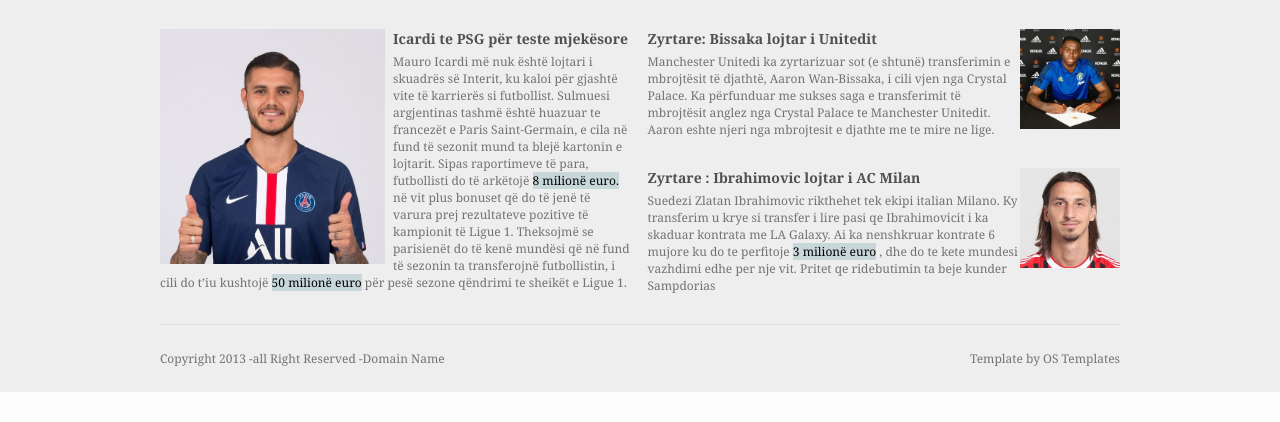
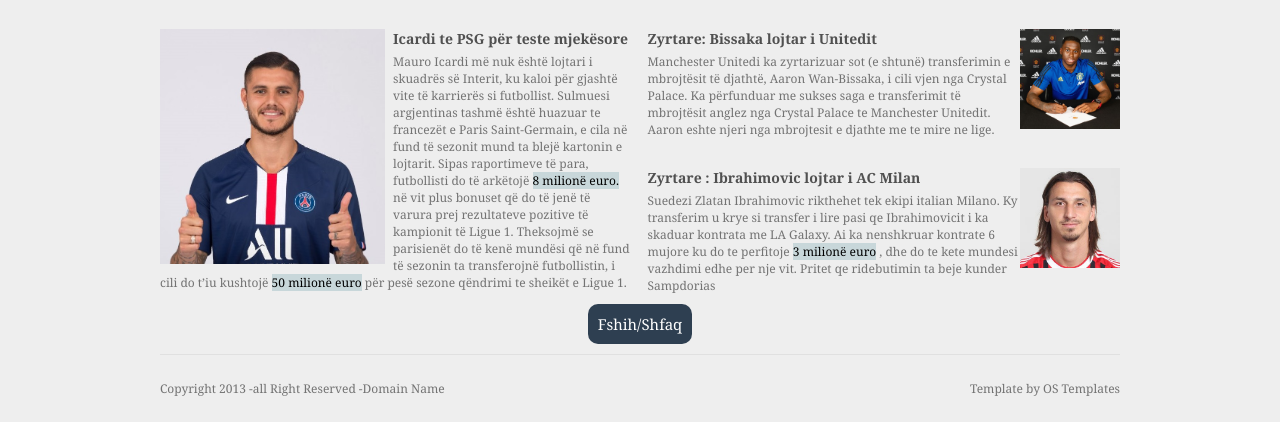
Before and after one commit to betimtasholli/INT19_20_Gr4, a PHP site: page /Transfere.html in a window 1280 px wide. Shown: the part 1439-1861 px from the top of the page. Before the commit the page ends 1831 px from the top, so only its background shows below. Run offline with PHP 8.4, Linux system fonts and the light colour scheme.

Commit message:
Hide/Show

```diff
--- a/Transfere.html
+++ b/Transfere.html
@@ -221,7 +221,7 @@
 
 
 
-<div class="footer">
+<div id="footer">
  <div class="container">
   <div class="slider-block">
     <div class="footerLeft">
@@ -256,11 +256,30 @@
         <h3 class="footerText"> Suedezi Zlatan Ibrahimovic rikthehet tek ekipi italian Milano. Ky transferim u krye si transfer i lire pasi qe Ibrahimovicit i ka skaduar kontrata me LA Galaxy. Ai ka nenshkruar kontrate 6 mujore ku do te perfitoje <mark style="background-color: #C8D7DA  ;">3 milion&euml; euro</mark> , dhe do te kete mundesi vazhdimi edhe per nje vit. Pritet qe ridebutimin ta beje kunder Sampdorias</h3>
 
       </div>
-
     </div>
 </div>
 </div>
 </div>
+
+<div class="toggleButton">
+  <div class="container">
+    <button id="footerToggle">Fshih/Shfaq</button>
+  </div>
+</div>
+
+<script
+src="https://code.jquery.com/jquery-3.4.1.min.js"
+integrity="sha256-CSXorXvZcTkaix6Yvo6HppcZGetbYMGWSFlBw8HfCJo="
+crossorigin="anonymous">
+</script>
+<script >
+$(document).ready(function(){
+$("#footerToggle").click(function(){
+$("#footer").toggle();
+});
+});
+</script>
+
 
 <button onclick="shkoLart()" id="butoni" title="Kthehu lart">Kthehu lart</button>
 
--- a/bundensliga.html
+++ b/bundensliga.html
@@ -288,7 +288,7 @@
           <td width="100" align="center">17</td>
         </tr>
         <tr class="bottomBorder" bgcolor="#fff" height="30">
-          <td width="32" align="center" style= " background-color:#bd0000; color:#fff;">18.</td>
+          <td width="32" align="center" style= " background-color:#bd0000; color:#fff;">16.</td>
           <td width="70" align="center"><img src="images/dusseldorf.png" width="25px" height="25px"/></td>
           <td width="500" align="left">Dusseldorf</td>
           <td width="100" align="center">17</td>
@@ -299,7 +299,7 @@
           <td width="100" align="center">15</td>
         </tr>
         <tr class="bottomBorder" bgcolor="#fff" height="30">
-          <td width="32" align="center" style= " background-color:#bd0000; color:#fff;">19.</td>
+          <td width="32" align="center" style= " background-color:#bd0000; color:#fff;">17.</td>
           <td width="70" align="center"><img src="images/Werder.png" width="25px" height="25px"/></td>
           <td width="500" align="left">Werder Bremen</td>
           <td width="100" align="center">17</td>
@@ -310,7 +310,7 @@
           <td width="100" align="center">14</td>
         </tr>
         <tr class="bottomBorder" bgcolor="#fff" height="30">
-          <td width="32" align="center" style= " background-color:#bd0000; color:#fff;">20.</td>
+          <td width="32" align="center" style= " background-color:#bd0000; color:#fff;">18.</td>
           <td width="70" align="center"><img src="images/Paderborn.png" width="25px" height="25px"/></td>
           <td width="500" align="left">Paderborn</td>
           <td width="100" align="center">17</td>
--- a/styles/transferet.css
+++ b/styles/transferet.css
@@ -190,11 +190,10 @@
   font-weight: normal;
 }
 
-.footer {
+#footer {
   width: 100%;
   background-color: #eee;
   padding-top: 30px;
-  padding-bottom: 30px;
 }
 
 .footerLeft {
@@ -224,6 +223,13 @@
   color: #737373;
   font-size: 12px;
   font-weight: normal;
+}
+
+.toggleButton {
+  text-align: center;
+  background-color: #eee;
+  padding-bottom: 10px;
+  padding-top: 10px;
 }
 
 .copyright {
@@ -288,3 +294,16 @@
 #butoni:hover {
   background-color: #555;
 }
+
+#footerToggle {
+  background-color: #2e3f51;
+  color: white;
+  cursor: pointer;
+  bottom: 20px;
+  right: 30px;
+  border-radius: 10px;
+  outline: none;
+  border: none;
+  padding: 10px;
+  font-size: 15px;
+}
```
